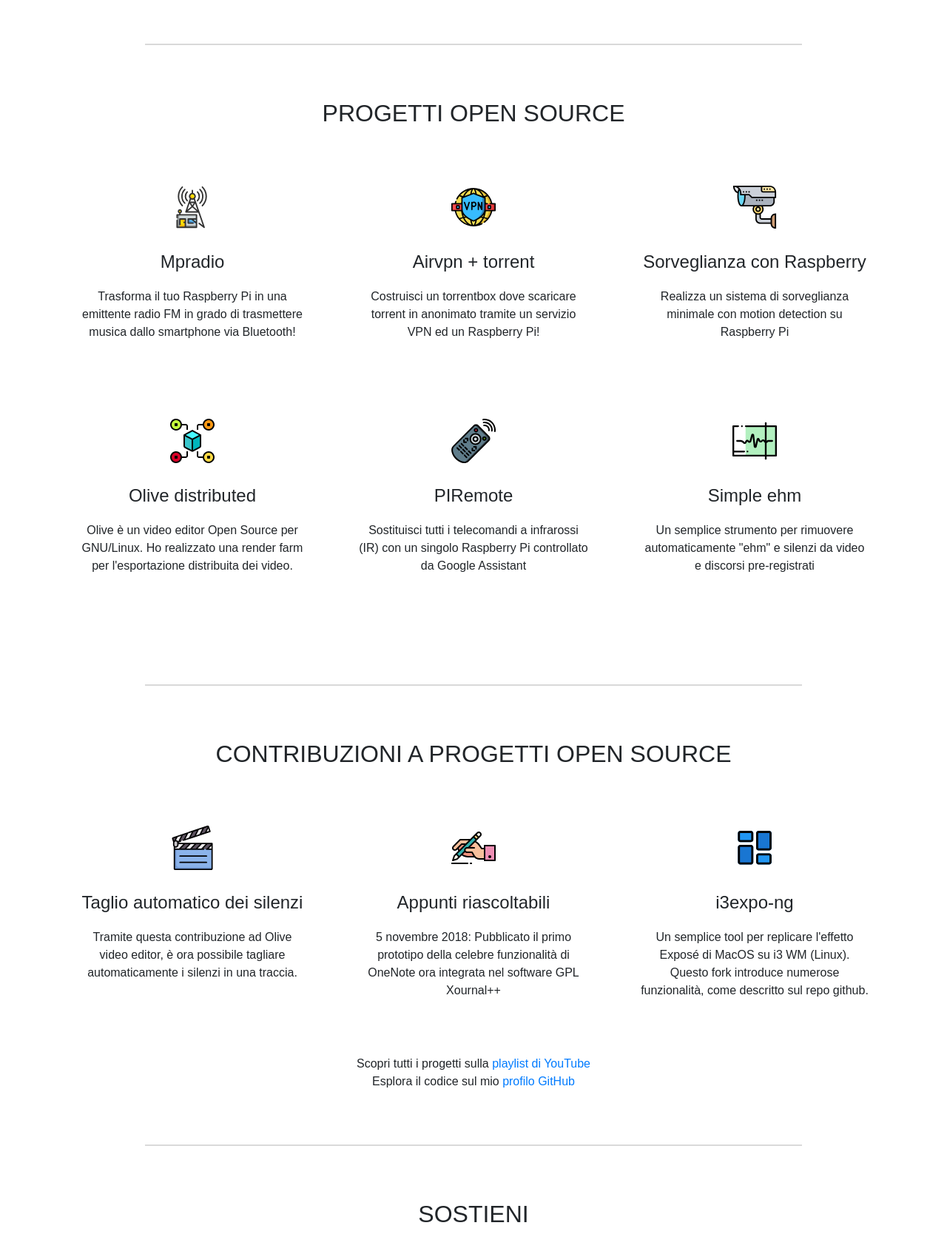
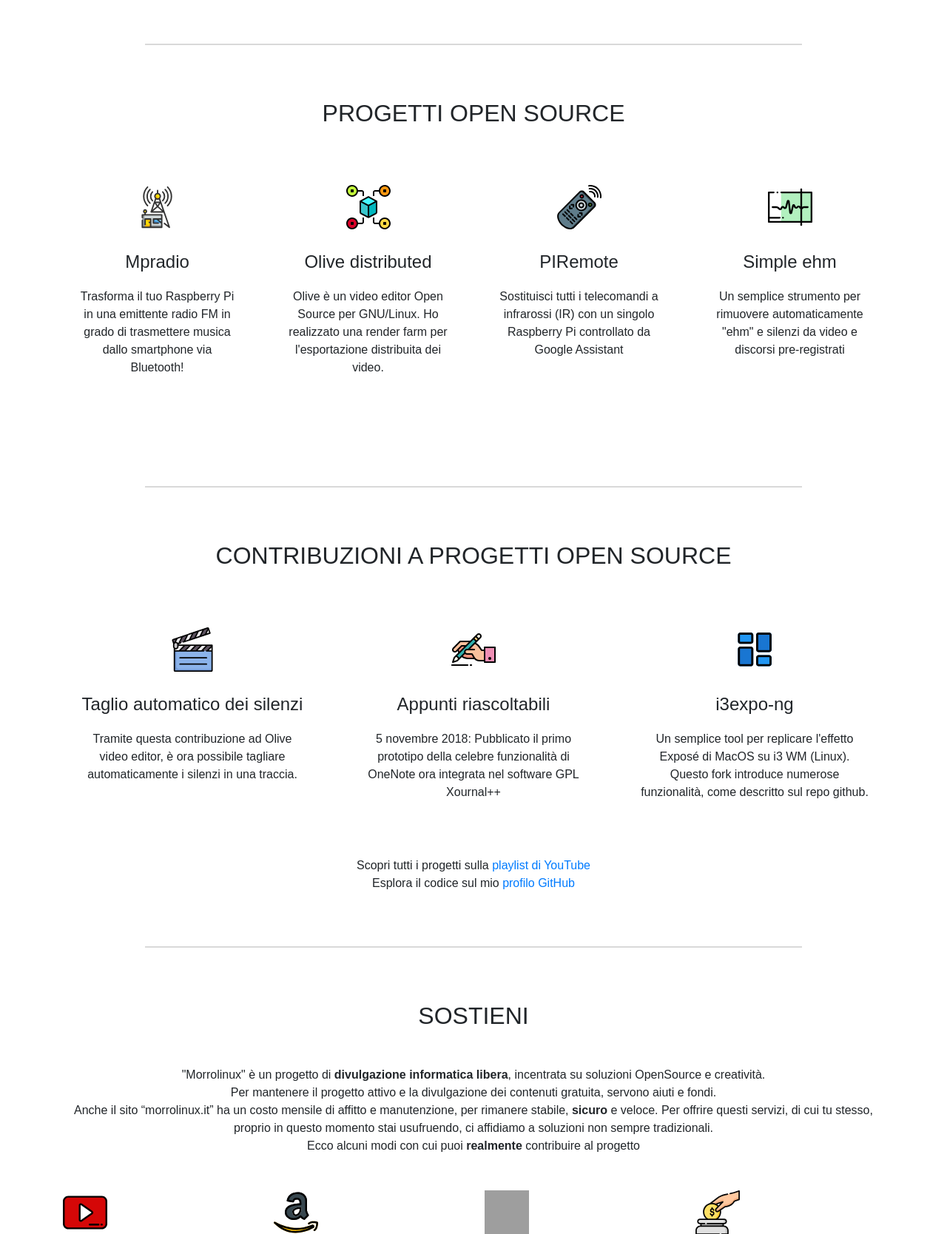
Before and after one commit to morrolinuxyt/m3, a PHP site: page / in a window 1280 px wide. Shown: the part 1626-3294 px from the top of the page at 74% size. Run offline with PHP 8.4, Linux system fonts and the light colour scheme; some libraries are stand-ins or nearby versions; grey boxes are pictures that could not be loaded.

Commit message:
Updated projects

```diff
--- a/index.php
+++ b/index.php
@@ -150,7 +150,7 @@
 
       <div class="row">
 
-        <div class="col-md-6 col-lg-4">
+        <div class="col-md-6 col-lg-3">
           <a class="invisible-link" href="https://github.com/morrolinux/mpradio" target="_blank">
             <div class="project">
               <img src="img/fluid/radio.svg" alt="img">
@@ -160,27 +160,7 @@
           </a>
         </div>
 
-        <div class="col-md-6 col-lg-4">
-          <a class="invisible-link" href="https://docs.google.com/document/d/1m786WYmgYN5IQB2kkHipPjVVUkgzzNLGPNZ3tmmeon4/edit" target="_blank">
-            <div class="project">
-              <img src="img/fluid/vpn.svg" alt="img">
-              <h4>Airvpn + torrent</h4>
-              <p>Costruisci un torrentbox dove scaricare torrent in anonimato tramite un servizio VPN ed un Raspberry Pi!</p>
-            </div>
-          </a>
-        </div>
-
-        <div class="col-md-6 col-lg-4">
-          <a class="invisible-link" href="https://docs.google.com/document/d/1vE-WSasdyKFwnLX1sT7bu4qXD4XalMyeOSEYIZw30Rg/edit" target="_blank">
-            <div class="project">
-              <img src="img/fluid/cctv.svg" alt="img">
-              <h4>Sorveglianza con Raspberry</h4>
-              <p>Realizza un sistema di sorveglianza minimale con motion detection su Raspberry Pi</p>
-            </div>
-          </a>
-        </div>
-
-        <div class="col-md-6 col-lg-4">
+        <div class="col-md-6 col-lg-3">
           <a class="invisible-link" href="https://www.youtube.com/watch?v=H9IvFkqy-rc&list=PL4L8OWDC99_dK0kkfVB0dvsVYV3Iz7qMQ" target="_blank">
             <div class="project">
               <img src="img/fluid/distributed.svg" alt="img">
@@ -190,7 +170,7 @@
           </a>
         </div>
 
-        <div class="col-md-6 col-lg-4">
+        <div class="col-md-6 col-lg-3">
           <a class="invisible-link" href="https://www.youtube.com/watch?v=K1szAL6MKWc" target="_blank">
             <div class="project">
               <img src="img/fluid/remote.svg" alt="img">
@@ -200,7 +180,7 @@
           </a>
         </div>
 
-        <div class="col-md-6 col-lg-4">
+        <div class="col-md-6 col-lg-3">
           <a class="invisible-link" href="https://youtu.be/sacjogF_8ag?list=UUnDDucQDLncrauOCmanCIgw" target="_blank">
             <div class="project">
               <img src="img/fluid/sound.svg" alt="img">
```
